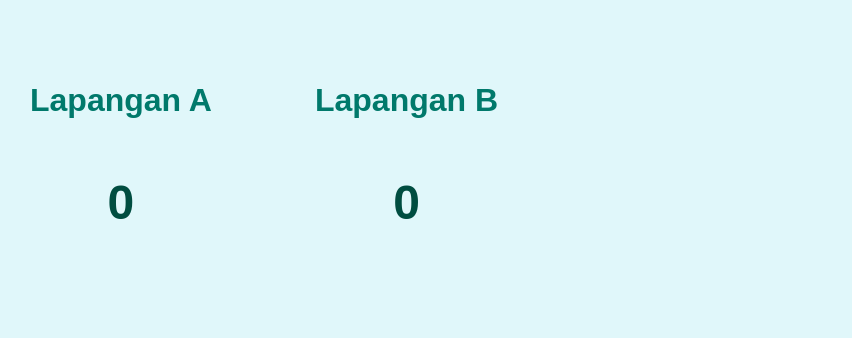
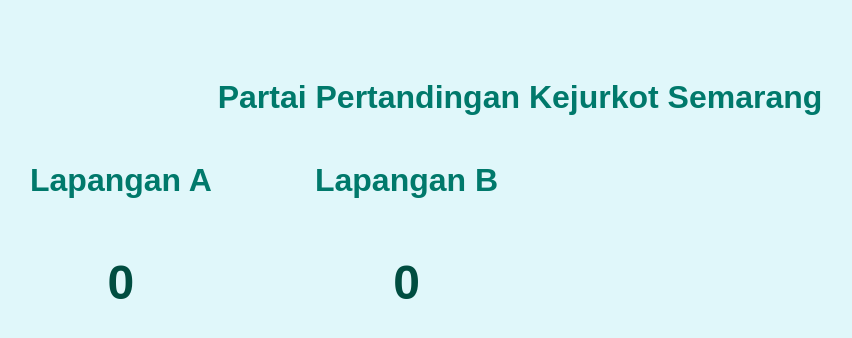
Before and after one commit to reocavalleraibrahim-ux/partai-realtime, a plain HTML site: page display.html in a window 1280 px wide. Shown: the whole page, without its empty margins (120-972 px from the left). Drawn offline with Linux system fonts and the light colour scheme.

Commit message:
Update display.html

```diff
--- a/display.html
+++ b/display.html
@@ -31,14 +31,14 @@
   </style>
 </head>
 <body>
-
+    <h1>Partai Pertandingan Kejurkot Semarang</h1>
     <table>
         <tr>
             <td>
-                <h1>Lapangan A</h1>
+                <h1><b>Lapangan A</b></h1>
             </td>
             <td>
-                <h1>Lapangan B</h1>
+                <h1><b>Lapangan B</b></h1>
             </td>
         </tr>
         <tr>
```
